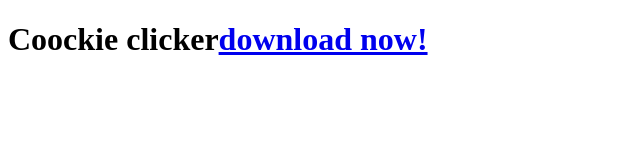
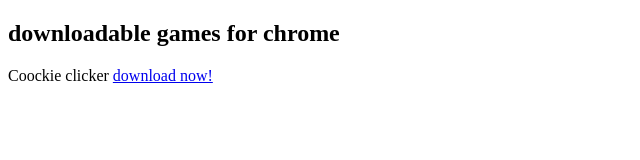
Before and after one commit to desertsun231/games-for-students-of-ASD, a plain HTML site: page index.html in a window 1280 px wide. Shown: the whole page, without its empty margins (0-640 px from the left). Drawn offline with Linux system fonts and the light colour scheme.

Commit message:
Update index.html

```diff
--- a/index.html
+++ b/index.html
@@ -1,3 +1,4 @@
 <!DOCTYPE html>
 <title>download menu</title>
-<h1>Coockie clicker<a href="https://https://drive.google.com/drive/folders/1OI6DlY4owHRhgu9GWJfCriinCv7KGXK7?usp=drive_link">download now!</a></h1>
+<h2>downloadable games for chrome</h2>
+<p>Coockie clicker          <a href="https://drive.google.com/drive/folders/1OI6DlY4owHRhgu9GWJfCriinCv7KGXK7?usp=drive_link">download now!</a></p>
```
